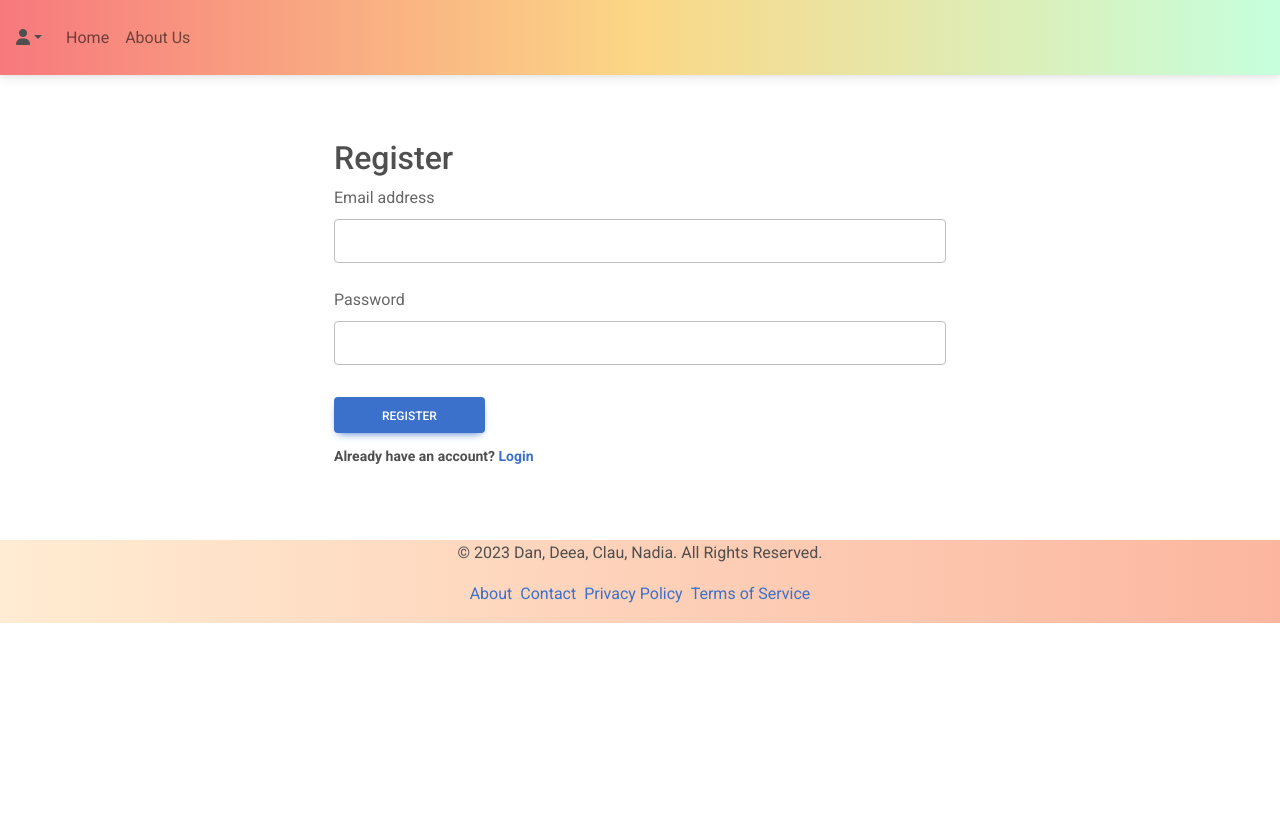
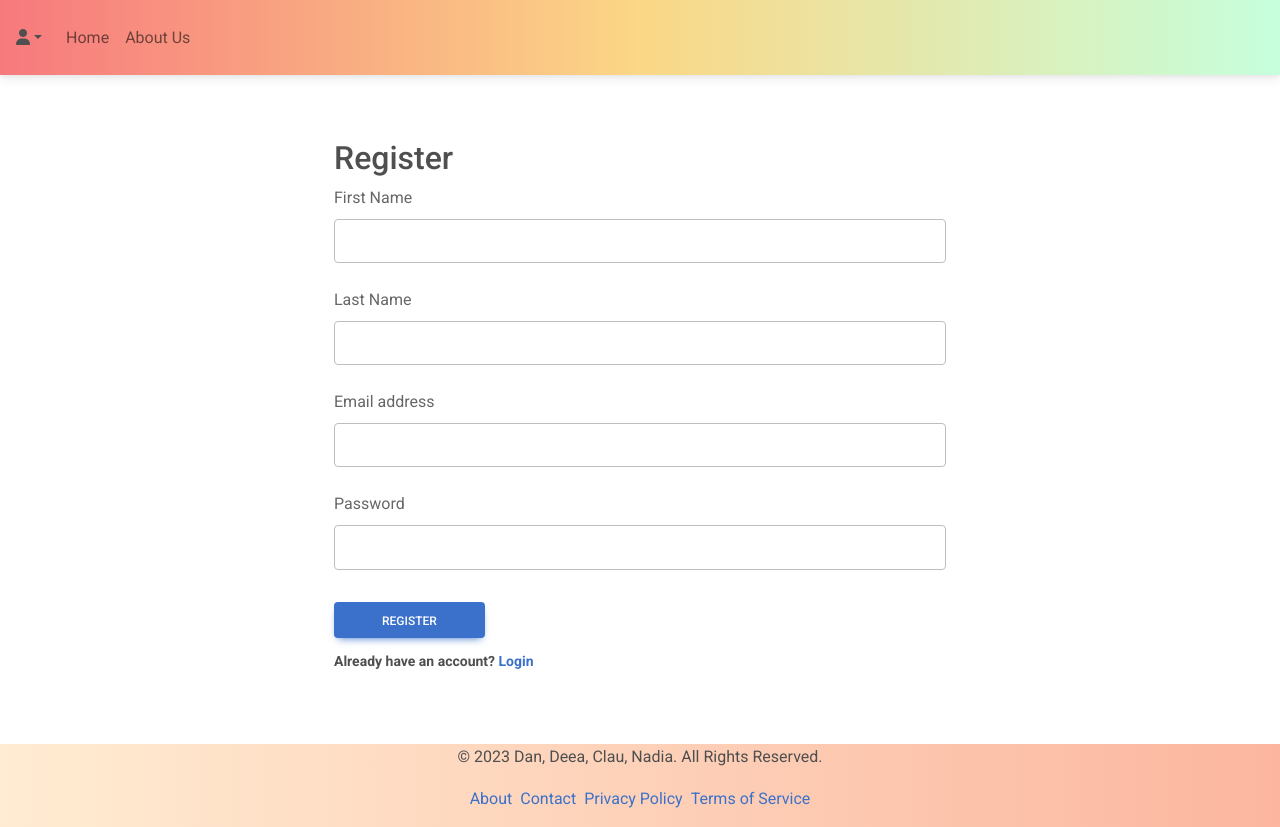
Before and after one commit to Social-Events-Proiect-Colectiv/mern-frontend-boilerplate, a Next.js app: page /register in a window 1280 px wide. Before the commit the page ends 800 px from the top, so only its background shows below. Built offline with nearby package versions, Linux system fonts and the light colour scheme.

Commit message:
changes to project setup and register

```diff
--- a/package.json
+++ b/package.json
@@ -10,6 +10,7 @@
   },
   "dependencies": {
     "@fortawesome/fontawesome-free": "^6.4.0",
+    "body-parser": "^1.20.2",
     "dequal": "^2.0.3",
     "eslint": "8.37.0",
     "eslint-config-next": "13.2.4",
--- a/pages/register.js
+++ b/pages/register.js
@@ -1,9 +1,53 @@
-import React from 'react';
+import React, {Component} from 'react';
 import Link from 'next/link';
 import Footer from '@/components/organisms/Footer';
 import Header from '@/components/organisms/Header2';
 
-function Register() {
+export default class Register extends Component {
+    constructor(props){
+        super(props);
+        this.state= {
+            fname:"",
+            lname:"",
+            email:"",
+            password:"",
+        };
+        this.handleSubmit = this.handleSubmit.bind(this);
+    }
+    handleSubmit(e) {
+      e.preventDefault();
+      const { fname, lname, email, password } = this.state;
+      console.log(fname, lname, email, password);
+      fetch("http://localhost:5000/register", {
+        method: "POST",
+        crossDomain: true,
+        headers: {
+          "Content-Type": "application/json",
+          Accept: "application/json",
+          "Access-Control-Allow-Origin": "*",
+        },
+        body: JSON.stringify({
+          fname,
+          lname,
+          email,
+          password,
+        }),
+      })
+      .then((res) => {
+        if (!res.ok) {
+          throw new Error(res.statusText);
+        }
+        return res.json();
+      })
+      .then((data) => {
+        console.log(data); // Log the response data
+      })
+      .catch((error) => {
+        console.error(error);
+      });
+    }
+
+    render(){
   return (
     <div>
       <Header />
@@ -12,14 +56,33 @@ function Register() {
         <div className="row justify-content-center">
           <div className="col-md-6">
             <h2>Register</h2>
-            <form>
+            <form onSubmit={this.handleSubmit}>
+            <div className="mb-4">
+                <label htmlFor="fname" className="form-label">First Name</label>
+                <input type="text" className="form-control form-control-lg" id="fname"
+                                onChange={(e) => this.setState({fname:e.target.value})}
+
+                />
+              </div>
+              <div className="mb-4">
+                <label htmlFor="lname" className="form-label">Last Name</label>
+                <input type="text" className="form-control form-control-lg" id="lname"
+                                onChange={(e) => this.setState({lname:e.target.value})}
+
+                />
+              </div>
               <div className="mb-4">
                 <label htmlFor="email" className="form-label">Email address</label>
-                <input type="email" className="form-control form-control-lg" id="email" />
+                <input
+                type="text" className="form-control form-control-lg" id="email"
+                onChange={(e) => this.setState({email:e.target.value})}
+                />
               </div>
               <div className="mb-4">
                 <label htmlFor="password" className="form-label">Password</label>
-                <input type="password" className="form-control form-control-lg" id="password" />
+                <input type="password" className="form-control form-control-lg" id="password"
+                                onChange={(e) => this.setState({password:e.target.value})}
+                />
               </div>
               <div className="text-center text-md-start mt-4 pt-2">
                 <button className="btn btn-primary px-5" type="submit">Register</button>
@@ -34,5 +97,4 @@ function Register() {
     </div>
   );
 }
-
-export default Register;
+}
```
Also changed, not shown: next.config.js (line endings or trailing spaces), pages/_app.js (line endings or trailing spaces), 1 other file (tests, documents, lock files or other folders).
